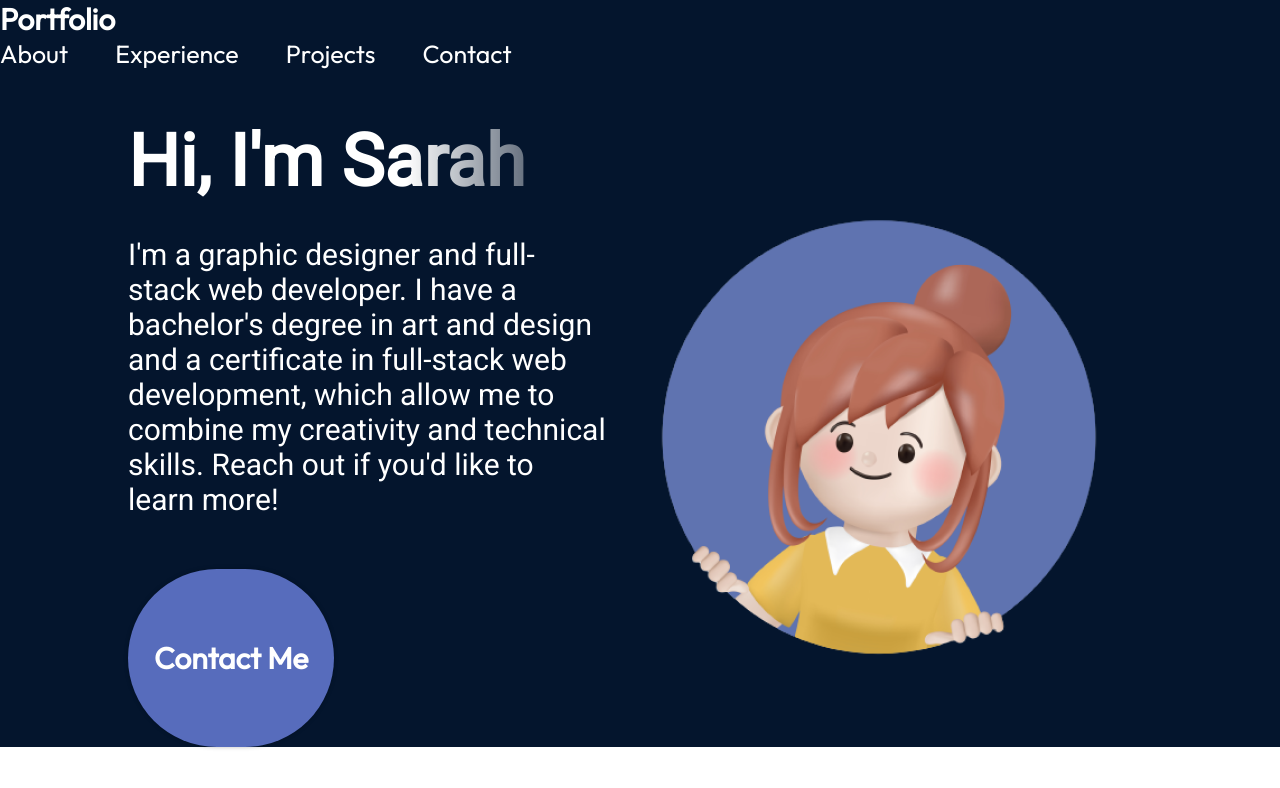
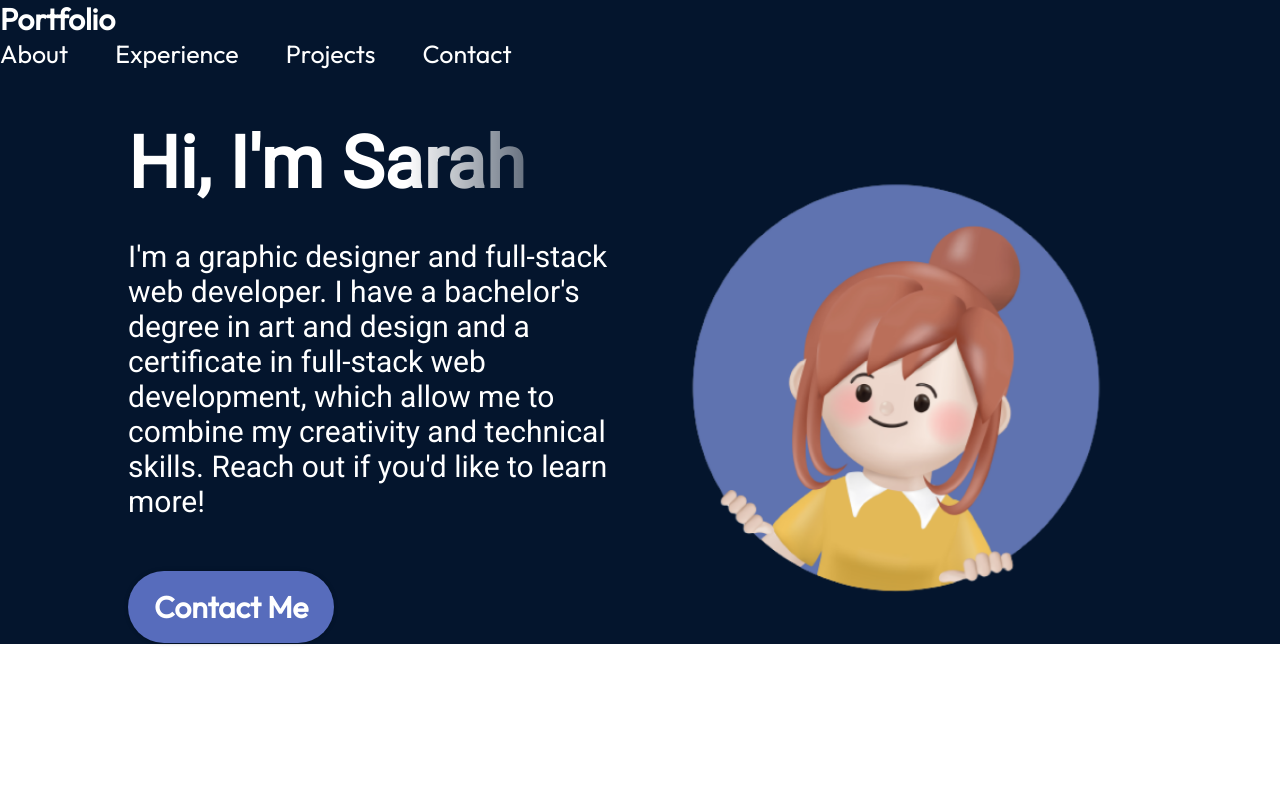
Before and after one commit to Sarah-Paterson/Portfolio_2023, a React (Vite) app in the folder react-portfolio/: page / in a window 1280 px wide. Shown: the top 788 px of the page. Built offline with nearby package versions, Linux system fonts and the light colour scheme.

Commit message:
add 'floating' styling to hero image in hero.module.css

```diff
--- a/react-portfolio/src/components/Hero/Hero.module.css
+++ b/react-portfolio/src/components/Hero/Hero.module.css
@@ -42,6 +42,28 @@
     border-radius: 100px;
     font-size: 30px;
     font-weight: 600;
-    padding: 70px 26px;
+    padding: 17px 26px;
     box-shadow: 0 0 4px 0 rgba(0, 0, 0, 0.25);
 }
+
+.heroImg {
+    width: 50%;
+    z-index: 1;
+
+    animation-name: floating;
+    animation-duration: 3s;
+    animation-iteration-count: infinite;
+    animation-timing-function: ease-in-out;
+}
+
+@keyframes floating {
+    0% {
+        transform: translate(0, 0px);
+    }
+    50% {
+        transform: translate(0, 10px);
+    }
+    100% {
+        transform: translate(0, -0px);
+    }
+}
```
